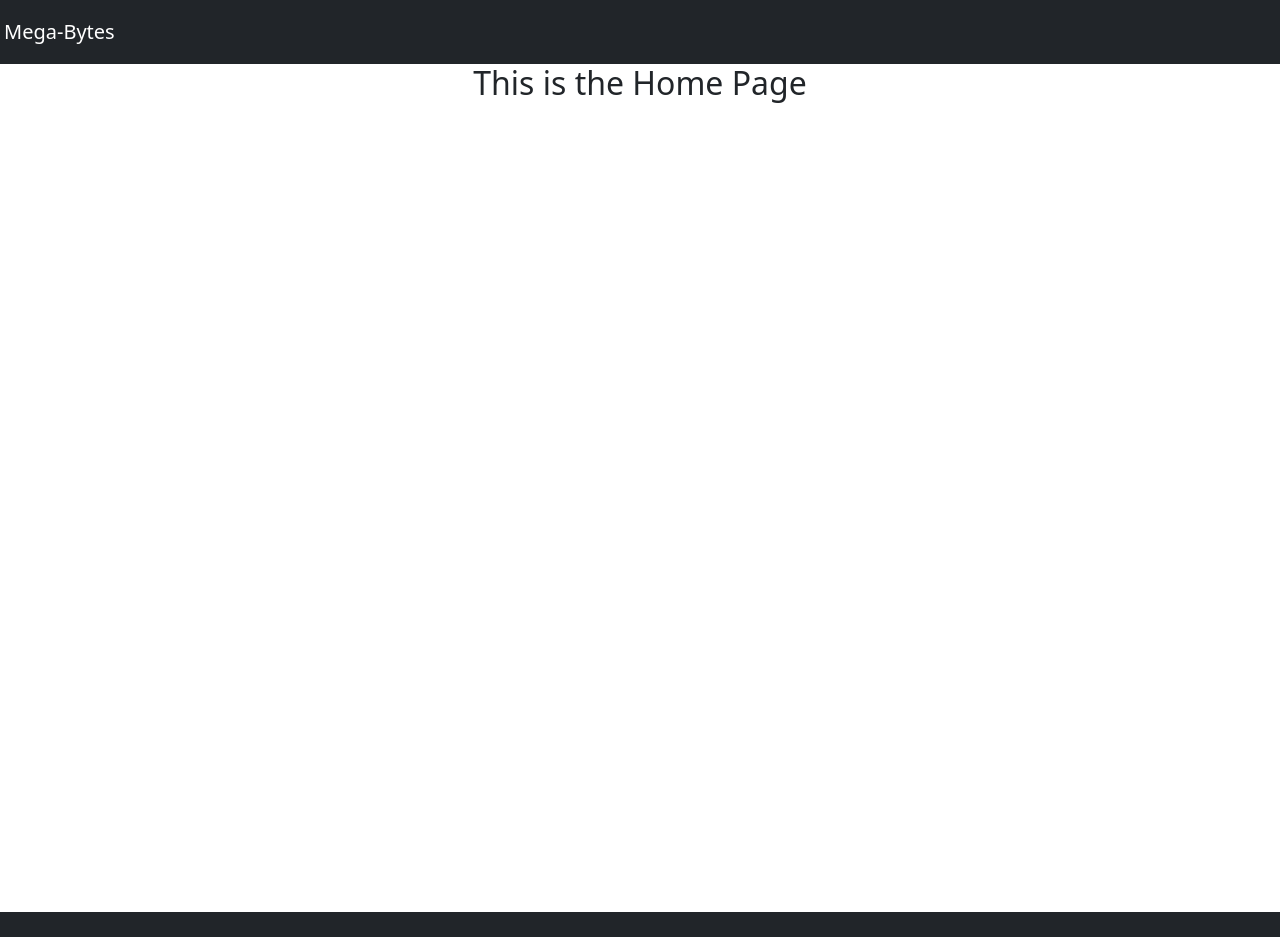
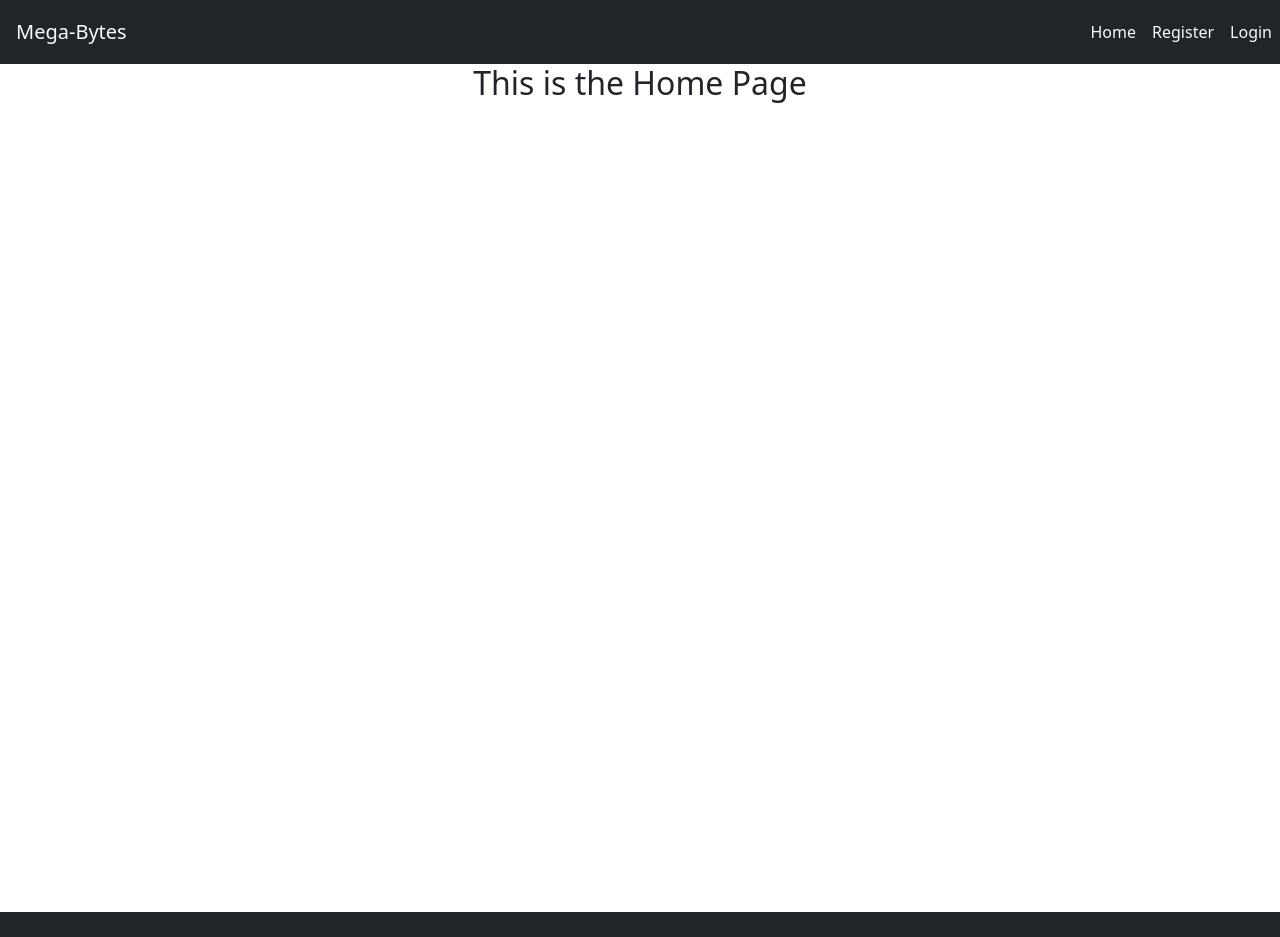
Before and after one commit to April2022-J-Capstone/Customer-Front-End, an Angular app in the folder customer-front-end/: page / in a window 1280 px wide. Built offline with nearby package versions, Linux system fonts and the light colour scheme.

Commit message:
header and register component

```diff
--- a/customer-front-end/src/app/app.module.ts
+++ b/customer-front-end/src/app/app.module.ts
@@ -7,6 +7,7 @@ import { HomeComponent } from './pages/home/home.component';
 import { LoginComponent } from './pages/login/login.component';
 import { HeaderComponent } from './components/header/header.component';
 import { FooterComponent } from './components/footer/footer.component';
+import { RegisterComponent } from './pages/register/register.component';
 
 @NgModule({
   declarations: [
@@ -14,7 +15,8 @@ import { FooterComponent } from './components/footer/footer.component';
     HomeComponent,
     LoginComponent,
     HeaderComponent,
-    FooterComponent
+    FooterComponent,
+    RegisterComponent
   ],
   imports: [
     BrowserModule,
--- a/customer-front-end/src/app/components/header/header.component.html
+++ b/customer-front-end/src/app/components/header/header.component.html
@@ -1,3 +1,16 @@
-<nav class="navbar navbar-dark bg-dark">
-    <a class="navbar-brand m-sm-1" routerLink="/">Mega-Bytes</a>
+<nav class="navbar navbar-expand-sm bg-dark">
+    <div class="container-fluid">
+        <a class="navbar-brand m-sm-1 text-light" routerLink="/">Mega-Bytes</a>
+    </div>
+    <ul class="navbar-nav">
+        <li class="nav-item">
+        <a class="nav-link text-light" routerLink="/">Home</a>
+        </li>
+        <li class="nav-item">
+        <a class="nav-link text-light" routerLink="/register">Register</a>
+        </li>
+        <li class="nav-item">
+        <a class="nav-link text-light" routerLink="/login">Login</a>
+        </li>
+    </ul>
 </nav>
--- /dev/null
+++ b/customer-front-end/src/app/pages/register/register.component.html
@@ -0,0 +1 @@
+<p>register works!</p>
--- /dev/null
+++ b/customer-front-end/src/app/pages/register/register.component.ts
@@ -0,0 +1,15 @@
+import { Component, OnInit } from '@angular/core';
+
+@Component({
+  selector: 'app-register',
+  templateUrl: './register.component.html',
+  styleUrls: ['./register.component.css']
+})
+export class RegisterComponent implements OnInit {
+
+  constructor() { }
+
+  ngOnInit(): void {
+  }
+
+}
```
Also changed, not shown: customer-front-end/src/app/app-routing.module.ts (+10 -0 lines), customer-front-end/src/app/pages/register/register.component.css (added), 1 other file (tests, documents, lock files or other folders).
